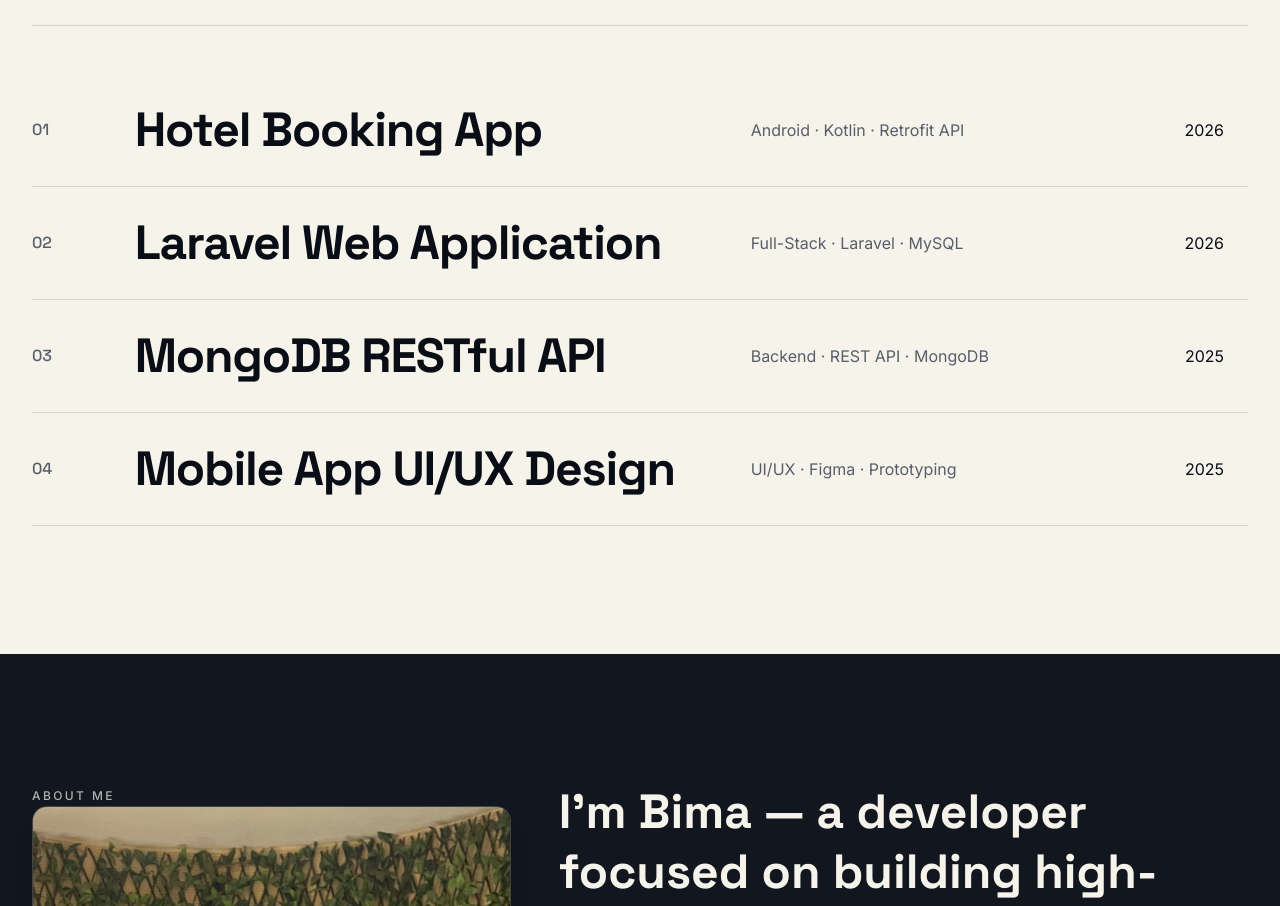
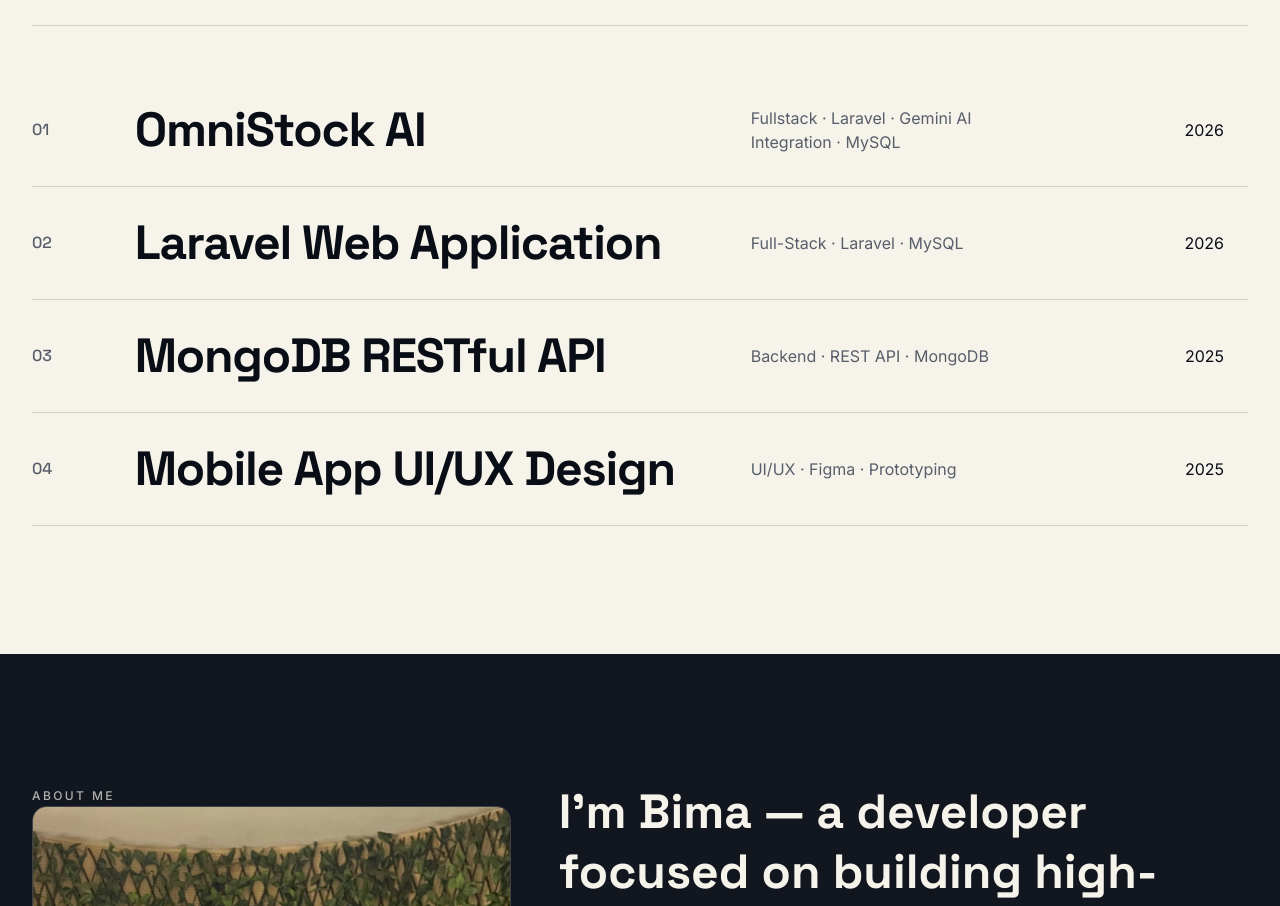
Before and after one commit to BimaValiant/webportfolio_BimaValiant, a Next.js app: page / in a window 1280 px wide. Shown: the part 998-1904 px from the top of the page. Built offline with nearby package versions, Linux system fonts and the light colour scheme.

Commit message:
add projek gw

```diff
--- a/components/portfolio/work.tsx
+++ b/components/portfolio/work.tsx
@@ -15,11 +15,11 @@ type Project = {
 const projects: Project[] = [
   {
     id: '01',
-    title: 'Hotel Booking App',
-    category: 'Android · Kotlin · Retrofit API',
+    title: 'OmniStock AI',
+    category: 'Fullstack · Laravel · Gemini AI Integration · MySQL',
     year: '2026',
-    image: '/work/project-01.png',
-    githubUrl: 'https://github.com/', // Ganti dengan link GitHub kamu
+    image: 'omnistock.png',
+    githubUrl: 'https://github.com/BimaValiant/OmniStock-AI.git',
   },
   {
     id: '02',
```
Also changed, not shown: public/work/omnistock.png (added).
